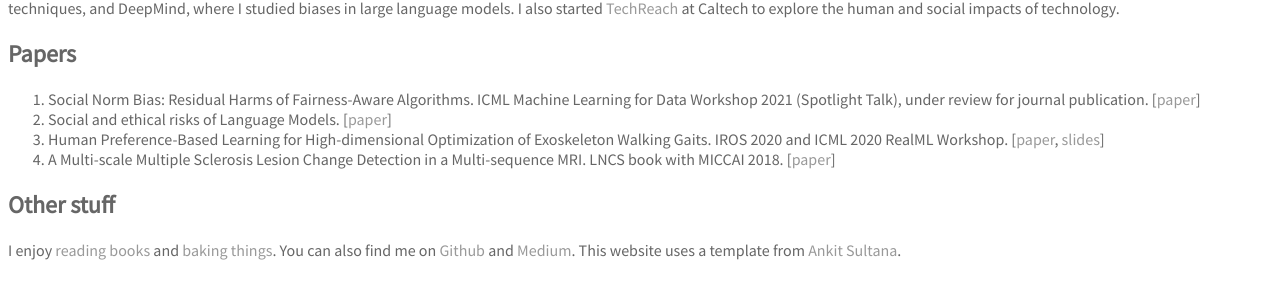
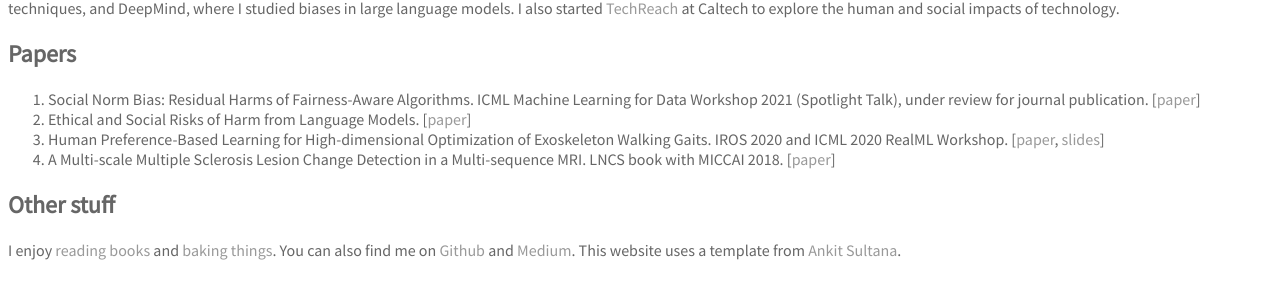
Before and after one commit to myracheng/myracheng.github.io, a Jekyll site: the page built from index.md, in a window 1280 px wide. Shown: the part 1345-1648 px from the top of the page. Built offline with Jekyll 4.4.1, drawn with Linux system fonts in a browser that asks for light colours; our own code applies the rules of GitHub Pages for plain Markdown files.

Commit message:
spellign

```diff
--- a/index.md
+++ b/index.md
@@ -13,7 +13,7 @@ layout: default
 1. Social Norm Bias: Residual Harms of Fairness-Aware Algorithms.
 ICML Machine Learning for Data Workshop 2021 (Spotlight Talk), under review for journal publication.
 [[paper](https://arxiv.org/pdf/2108.11056.pdf)]
-2. Social and ethical risks of Language Models.
+1. Ethical and Social Risks of Harm from Language Models.
 [[paper](https://dpmd.ai/llm-ethics)]
 3. Human Preference-Based Learning for High-dimensional Optimization of Exoskeleton Walking Gaits.
 IROS 2020 and ICML 2020 RealML Workshop.
```
Also changed, not shown: 1 other file.
